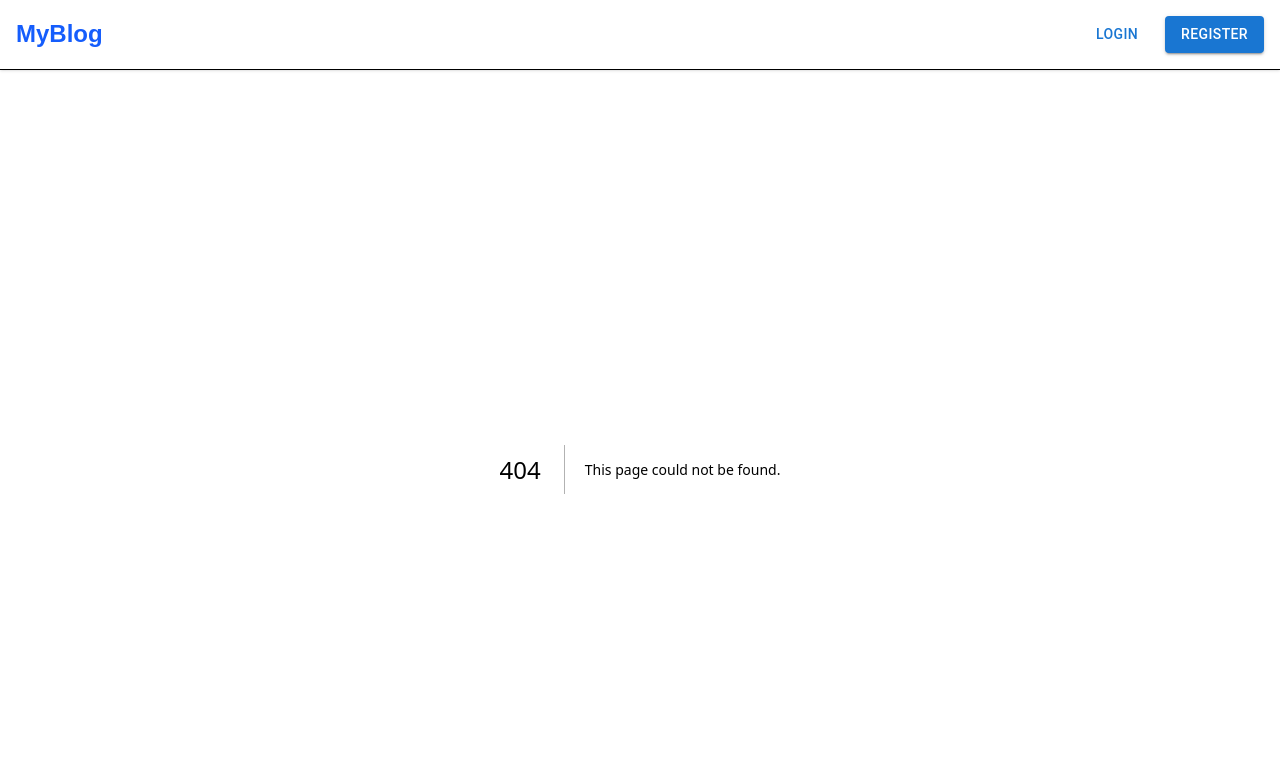
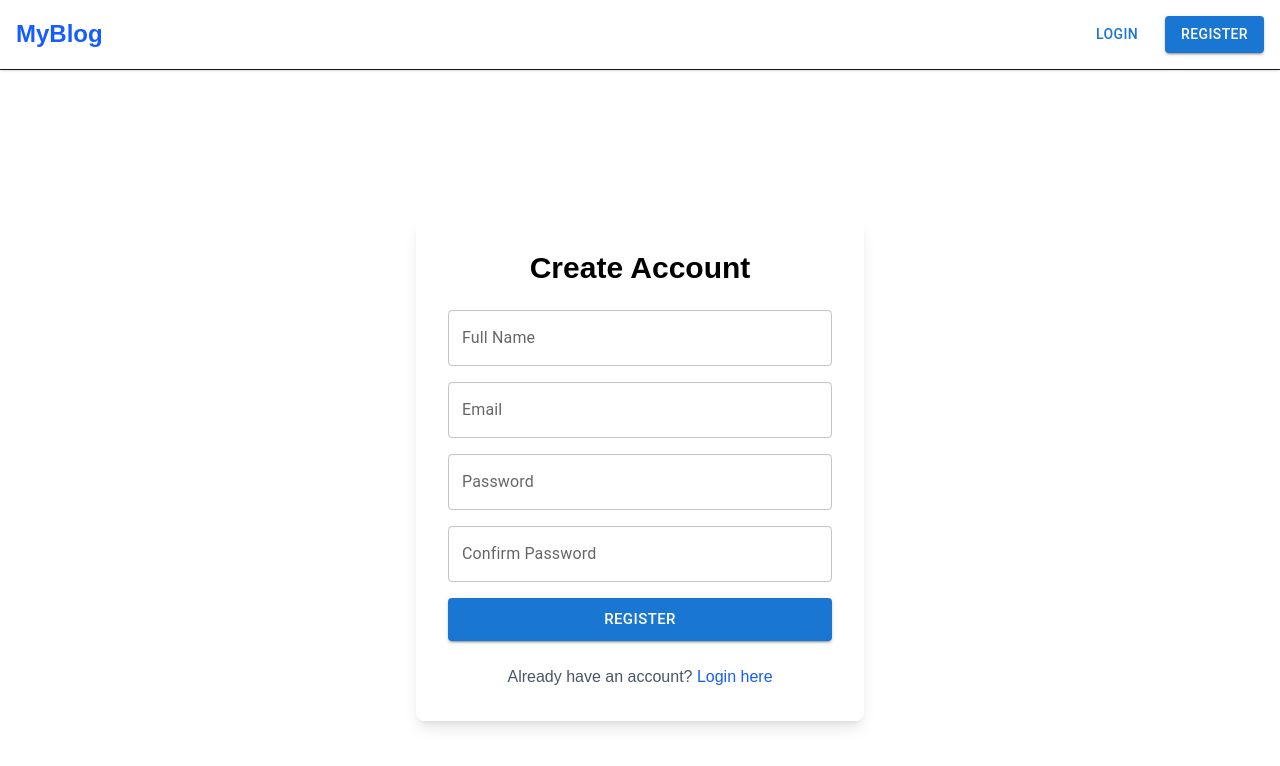
Before and after one commit to khojwar/blog-app-vynspire, a Next.js app: page /register in a window 1280 px wide. Before the commit this address had no page. Shown: the top 766 px of the page. Built offline with nearby package versions, Linux system fonts and the light colour scheme.

Commit message:
registration is done

```diff
--- a/src/app/api/auth/register/route.ts
+++ b/src/app/api/auth/register/route.ts
@@ -6,6 +6,9 @@ const users: any[] = [];
 export async function POST(request: NextRequest) {
     try {
         const { username, email, password } = await request.json();
+
+        console.log("email", email);
+
 
         if (!username || !email || !password) {
             return NextResponse.json({ message: "All fields are required." }, { status: 400 });
--- a/src/app/login/page.tsx
+++ b/src/app/login/page.tsx
@@ -49,6 +49,7 @@ export default function LoginPage() {
       });
 
       const json = await res.json();
+    //   console.log(json);
 
       if (!res.ok) throw new Error(json.error || 'Login failed');
 
@@ -62,8 +63,9 @@ export default function LoginPage() {
   };
 
   return (
-    <div className="max-w-md mx-auto bg-white p-8 rounded-lg shadow mt-10">
-      <h1 className="text-3xl font-bold mb-6 text-center">Login</h1>
+    <div className='flex flex-col justify-center items-center min-h-screen'>
+        <div className="max-w-xl mx-auto bg-white p-8 rounded-lg shadow md:w-full">
+        <h1 className="text-3xl font-bold mb-6 text-center text-blue-700">Login</h1>
 
         {error && (
             toast.error(error)
@@ -98,5 +100,6 @@ export default function LoginPage() {
             </Button>
         </form>
         </div>
+    </div>
   );
 }
--- /dev/null
+++ b/src/app/register/page.tsx
@@ -0,0 +1,108 @@
+'use client';
+import { useForm } from 'react-hook-form';
+import { yupResolver } from '@hookform/resolvers/yup';
+import * as yup from 'yup';
+import { TextField, Button, Alert } from '@mui/material';
+import { useState } from 'react';
+import { useRouter } from 'next/navigation';
+import toast from 'react-hot-toast';
+
+const schema = yup.object({
+  name: yup.string().min(2).required('Name is required'),
+  email: yup.string().email().required('Valid email is required'),
+  password: yup.string().min(6, 'Password must be at least 6 characters').required(),
+  confirmPassword: yup.string()
+    .oneOf([yup.ref('password')], 'Passwords must match')
+    .required('Confirm password is required'),
+});
+
+export default function RegisterPage() {
+  const [error, setError] = useState('');
+  const [success, setSuccess] = useState(false);
+  const router = useRouter();
+
+  const { register, handleSubmit, formState: { errors } } = useForm({
+    resolver: yupResolver(schema)
+  });
+
+  const onSubmit = async (data: any) => {
+    try {
+        // console.log("data", data);
+
+      const res = await fetch('/api/auth/register', {
+        method: 'POST',
+        headers: { 'Content-Type': 'application/json' },
+        body: JSON.stringify({
+          username: data.name,
+          email: data.email,
+          password: data.password,
+        }),
+      });
+
+      const json = await res.json();
+      console.log("registration response", json);
+
+      if (!res.ok) throw new Error(json.error || 'Registration failed');
+
+      setSuccess(true);
+      setError('');
+      setTimeout(() => router.push('/login'), 2000);
+    } catch (err: any) {
+      setError(err.message);
+    }
+  };
+
+  return (
+    <div className='flex flex-col justify-center items-center min-h-screen'>
+        <div className="max-w-md mx-auto bg-white p-8 rounded-lg shadow-lg md:w-full">
+        <h1 className="text-3xl font-bold mb-6 text-center text-black ">Create Account</h1>
+
+        {error && toast.error(error)}
+        {success && toast.success('Registration successful! Redirecting to login...')}
+
+        <form onSubmit={handleSubmit(onSubmit)} className="space-y-5 flex flex-col gap-4">
+            <TextField
+            label="Full Name"
+            fullWidth
+            {...register('name')}
+            error={!!errors.name}
+            helperText={errors.name?.message as string}
+            />
+            <TextField
+            label="Email"
+            type="email"
+            fullWidth
+            {...register('email')}
+            error={!!errors.email}
+            helperText={errors.email?.message as string}
+            />
+            <TextField
+            label="Password"
+            type="password"
+            fullWidth
+            {...register('password')}
+            error={!!errors.password}
+            helperText={errors.password?.message as string}
+            />
+            <TextField
+            label="Confirm Password"
+            type="password"
+            fullWidth
+            {...register('confirmPassword')}
+            error={!!errors.confirmPassword}
+            helperText={errors.confirmPassword?.message as string}
+            />
+
+            <Button type="submit" variant="contained" size="large" fullWidth>
+            Register
+            </Button>
+        </form>
+
+        <p className="text-center mt-6 text-gray-600">
+            Already have an account?{' '}
+            <a href="/login" className="text-blue-600 hover:underline font-medium">Login here</a>
+        </p>
+        </div>
+    </div>
+  );
+}
```
Lines whose indentation alone changed are shown as unchanged.
